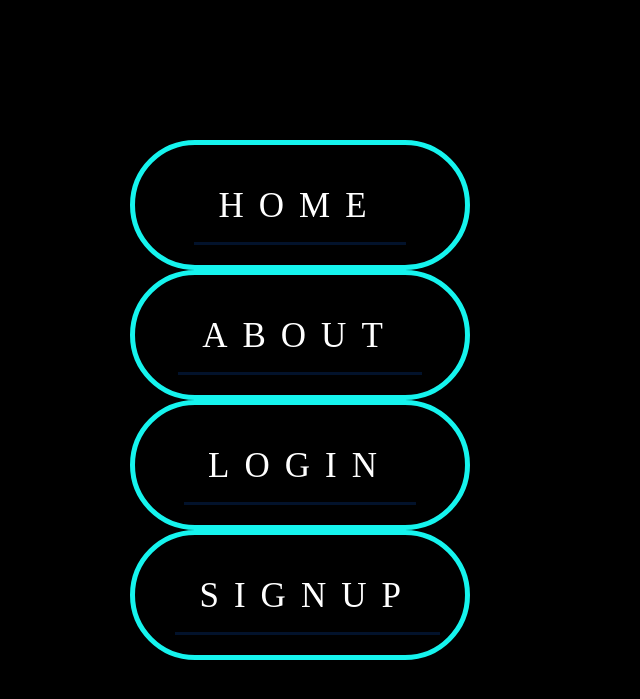
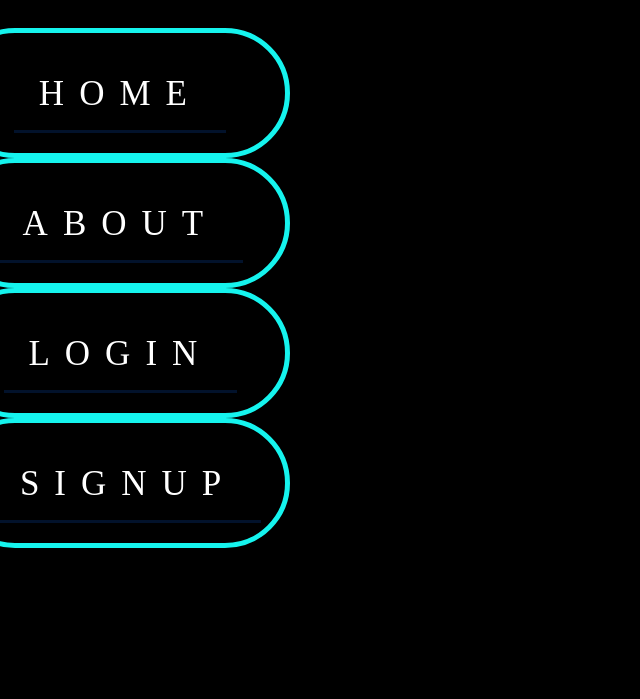
Before and after one commit to jasoneinstien/study-accelerator-1, a PHP site: page / in a window 1280 px wide. Shown: the top 699 px of the page, without its empty margins (0-640 px from the left). Run offline with PHP 8.4, Linux system fonts and the light colour scheme.

Commit message:
postion problem fixed

```diff
--- a/index.html
+++ b/index.html
@@ -11,5 +11,6 @@
     <div class = "button"><a href="">login</a> </div>
     <div class = "button"><a href="">signup</a> </div>
   </div>
+
 </body>
 </html>
--- a/style.css
+++ b/style.css
@@ -6,10 +6,12 @@ body
 }
 .container
 {
-
-  position: absolute;
-  top: 50%;
-  right: 50%;
+  position: fixed;
+  width: 600px;
+  height: 200px;
+  left: 43%;
+  top: 16%;
+  margin-left: -300px;
   transform: translate(-50% , -50%);
 }
 .button
```
